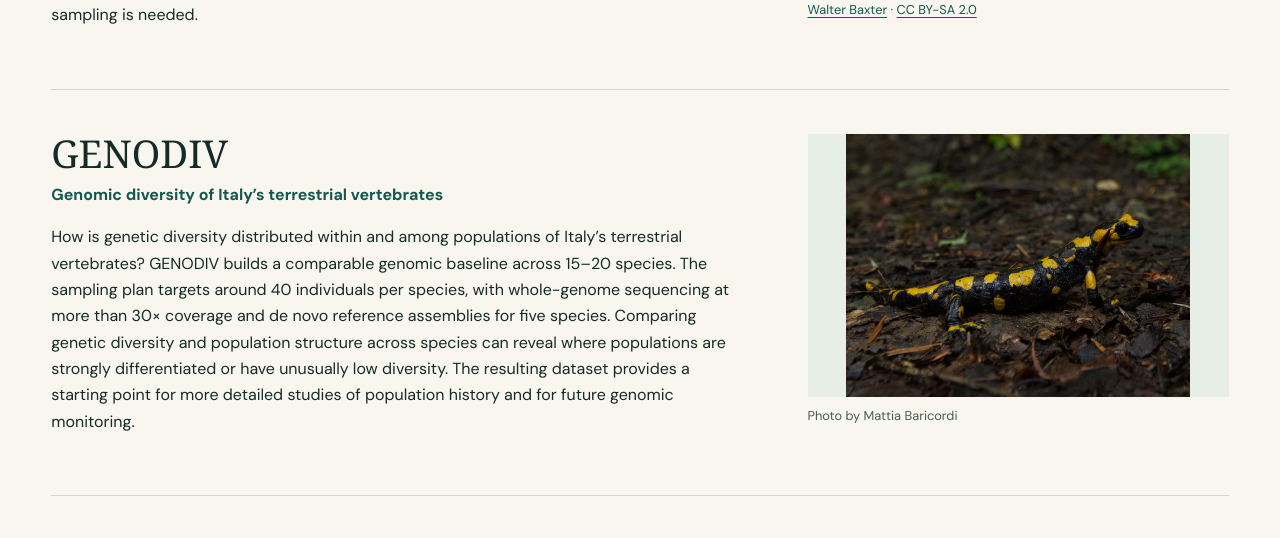
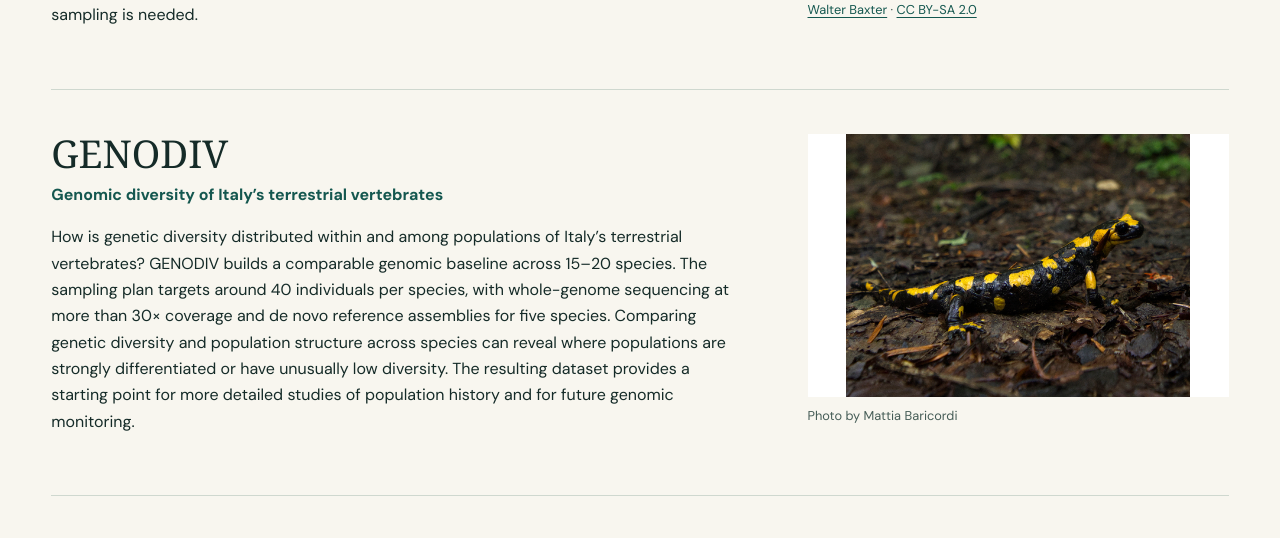
Before and after one commit to rsbiello/rsbiello.github.io, a Jekyll site: the page built from research.md, in a window 1280 px wide. Shown: the part 1004-1542 px from the top of the page. Built offline with Jekyll 4.4.1, drawn with Linux system fonts in a browser that asks for light colours; some web fonts are replaced; grey boxes are pictures that could not be loaded.

Commit message:
Brighten the GENODIV salamander photo

```diff
--- a/research.md
+++ b/research.md
@@ -28,7 +28,7 @@ My research asks when these genomic patterns can help assess extinction risk or
     <p>How is genetic diversity distributed within and among populations of Italy’s terrestrial vertebrates? GENODIV builds a comparable genomic baseline across 15–20 species. The sampling plan targets around 40 individuals per species, with whole-genome sequencing at more than 30× coverage and de novo reference assemblies for five species. Comparing genetic diversity and population structure across species can reveal where populations are strongly differentiated or have unusually low diversity. The resulting dataset provides a starting point for more detailed studies of population history and for future genomic monitoring.</p>
   </div>
   <figure>
-    <img src="{{ '/extras/salamandra.jpg' | relative_url }}" alt="Fire salamander on the forest floor" loading="lazy" decoding="async">
+    <img src="{{ '/extras/salamandra.jpg' | relative_url }}" alt="Fire salamander on the forest floor" loading="lazy" decoding="async" style="filter: brightness(1.25);">
     <figcaption>Photo by Mattia Baricordi</figcaption>
   </figure>
 </section>
```
